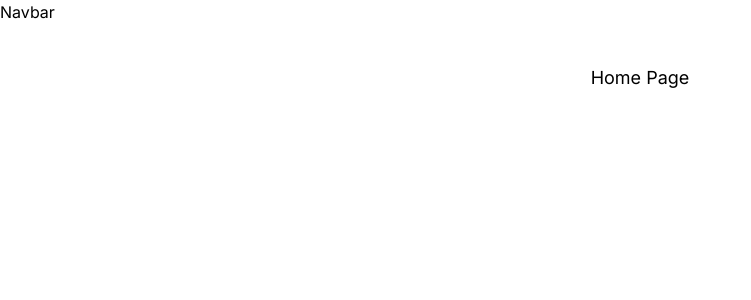
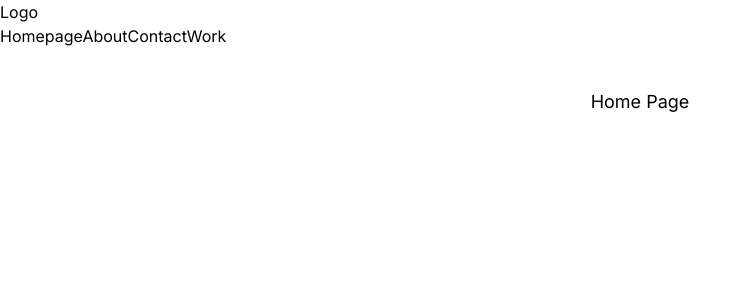
Before and after one commit to DilshanGDT/BakingBliss, a Next.js app: page / in a window 1280 px wide. Shown: the top 300 px of the page, without its empty margins (0-751 px from the left). Built offline with nearby package versions, Linux system fonts and the light colour scheme.

Commit message:
Add navbar links

```diff
--- a/app/components/navbar/Navbar.tsx
+++ b/app/components/navbar/Navbar.tsx
@@ -1,5 +1,13 @@
 import React from "react";
+import { Links } from "./links/Links";
 
 export const Navbar = () => {
-  return <div>Navbar</div>;
+  return (
+    <div>
+      <div>Logo</div>
+      <div>
+        <Links />
+      </div>
+    </div>
+  );
 };
--- /dev/null
+++ b/app/components/navbar/links/Links.tsx
@@ -0,0 +1,33 @@
+import React from "react";
+import Link from "next/link";
+
+export const Links = () => {
+  const links = [
+    {
+      title: "Homepage",
+      path: "/",
+    },
+    {
+      title: "About",
+      path: "/about",
+    },
+    {
+      title: "Contact",
+      path: "/contact",
+    },
+    {
+      title: "Work",
+      path: "/work",
+    },
+  ];
+
+  return (
+    <div>
+      {links.map((link) => (
+        <Link href={link.path} key={link.title}>
+          {link.title}
+        </Link>
+      ))}
+    </div>
+  );
+};
```
